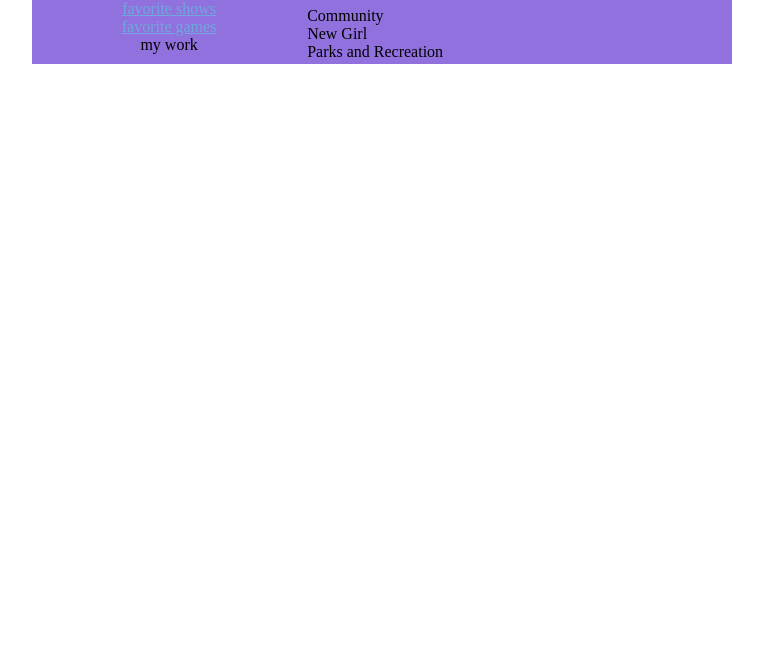
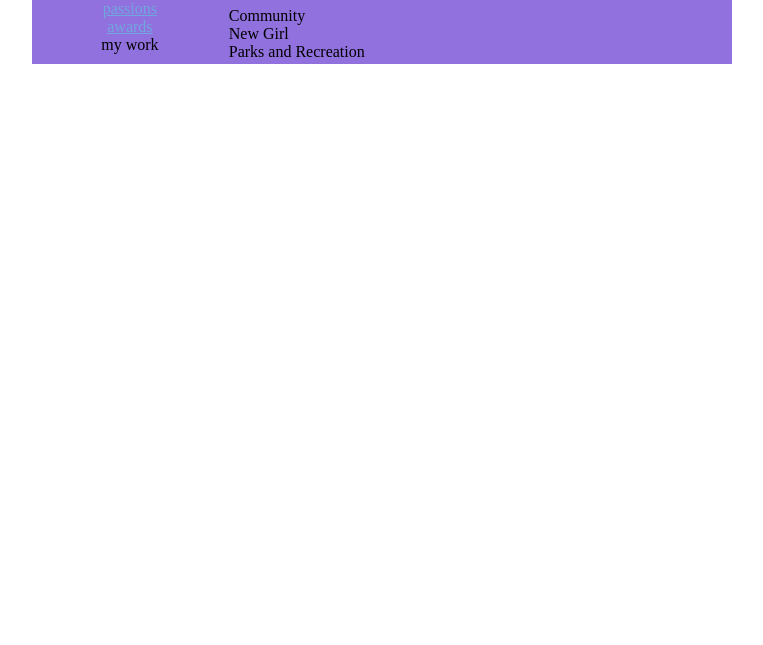
Before and after one commit to barresof002/barresof002.github.io, a plain HTML site: page passions.html in a window 1280 px wide. Shown: the part 155-800 px from the top of the page, without its empty margins (258-1021 px from the left). Drawn offline with Linux system fonts and the light colour scheme.

Commit message:
Update passions.html

```diff
--- a/passions.html
+++ b/passions.html
@@ -20,7 +20,7 @@
         <tr>
           <td>
             <center>
-              <b>Menu</b><br><a href="aboutme.html">about me</a><br><a href="favoritemovies.html">favorite movies</a><br><a href="favoriteshows.html">favorite shows</a><br><a href="favoritegames.html">favorite games</a><br>my work
+              <b>Menu</b><br><a href="aboutme.html">about me</a><br><a href="activities.html">activities</a><br><a href="passions.html">passions</a><br><a href="awards.html">awards</a><br>my work
             </center>
           </td>
           <td>
```
